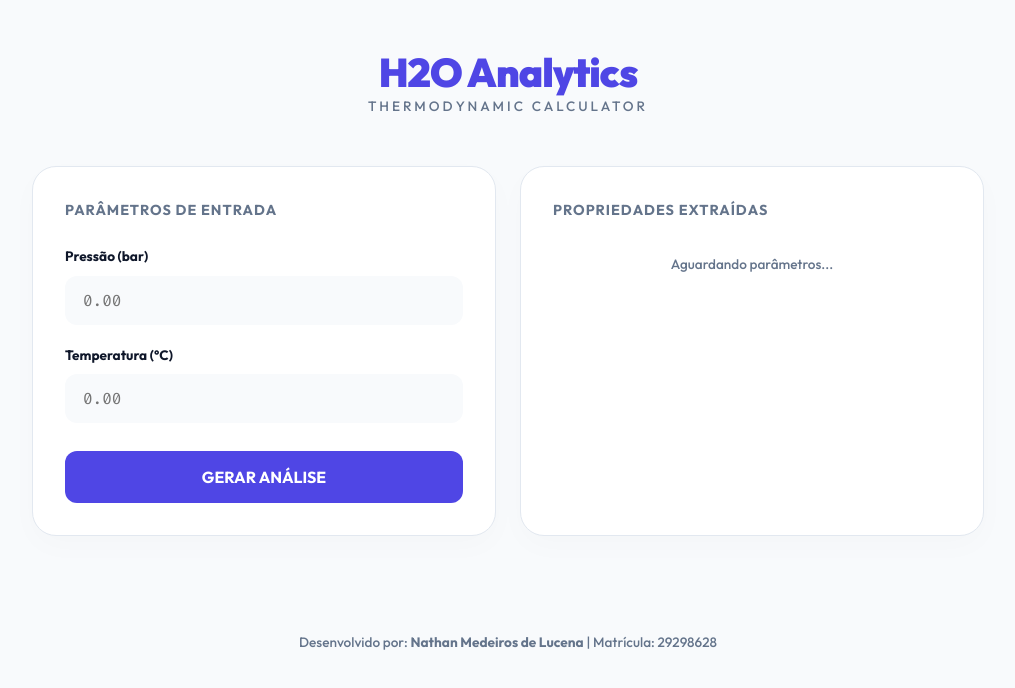
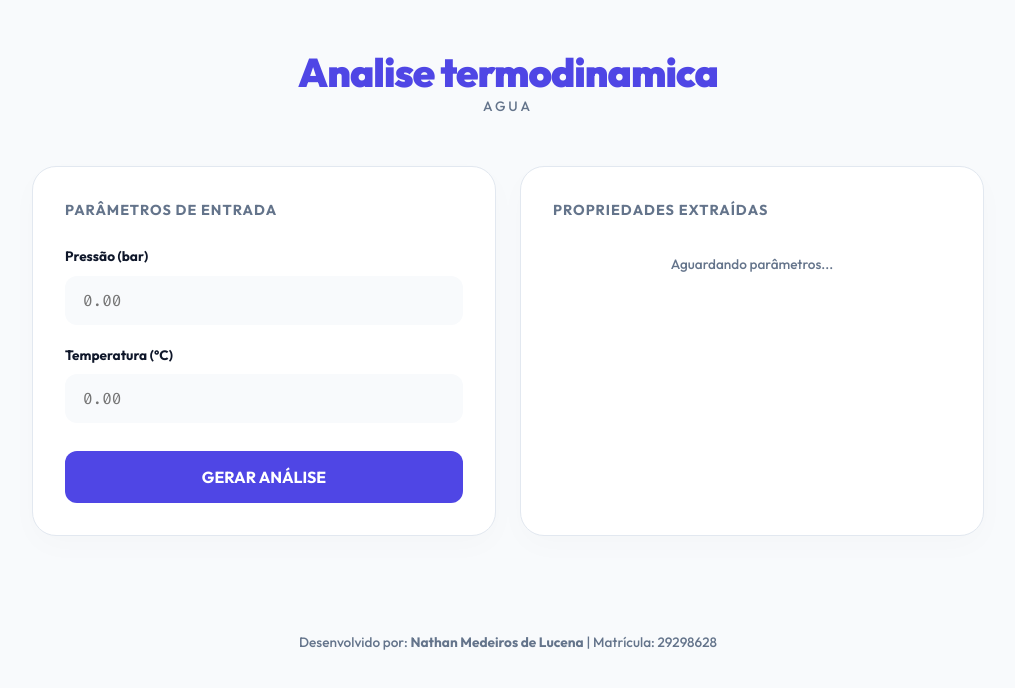
Before and after one commit to samuel-rbt/projeto-nathan, a React (Vite) app: page / in a window 1280 px wide. Shown: the top 688 px of the page, without its empty margins (132-1147 px from the left). Built offline with nearby package versions, Linux system fonts and the light colour scheme.

Commit message:
Fix: ajuste no grafico, incluso memorial de calculo

```diff
--- a/src/App.jsx
+++ b/src/App.jsx
@@ -168,8 +168,8 @@ export default function App() {
   return (
     <div className={styles.container}>
       <header className={styles.header}>
-        <div className={styles.title}>H2O Analytics</div>
-        <div className={styles.subtitle}>Thermodynamic Calculator</div>
+        <div className={styles.title}>Analise termodinamica</div>
+        <div className={styles.subtitle}>Agua</div>
       </header>
 
       <main className={styles.bentoGrid}>
```
